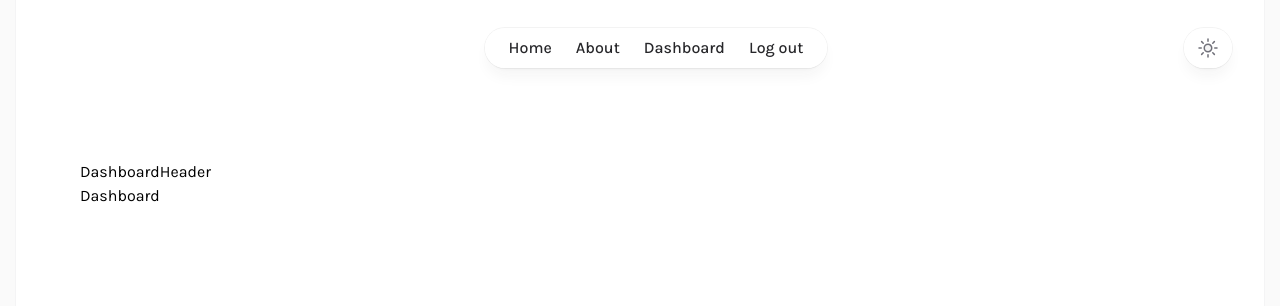
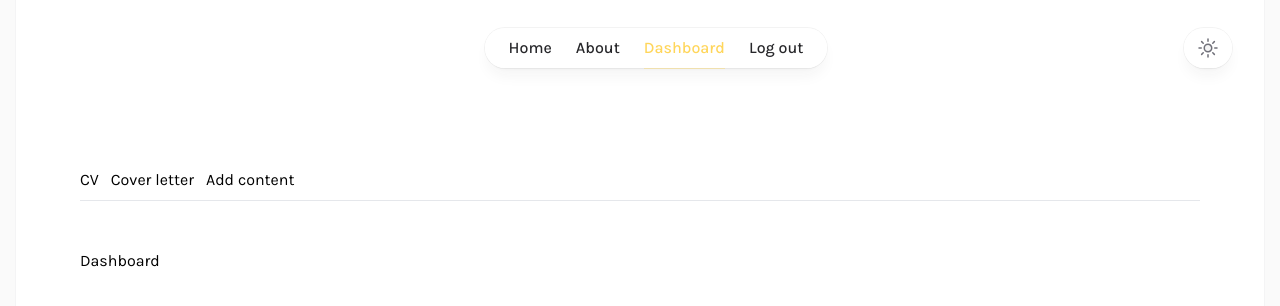
Before and after one commit to johanhanses/app-johanhanses.com, a Next.js app: page /dashboard in a window 1280 px wide. Shown: the top 306 px of the page. Built offline with nearby package versions, Linux system fonts and the light colour scheme; no server answers; sample sign-in values are in the browser's storage; a web font is replaced by a local one.

Commit message:
active link in desktop menu

```diff
--- a/src/app/cv/page.tsx
+++ /dev/null
@@ -1,3 +0,0 @@
-export default async function Cv() {
-  return <div>Cv</div>
-}
--- /dev/null
+++ b/src/app/dashboard/cover-letter/page.tsx
@@ -0,0 +1,3 @@
+export default function coverLetter() {
+  return <div>coverLetter</div>
+}
--- /dev/null
+++ b/src/app/dashboard/cv/page.tsx
@@ -0,0 +1,3 @@
+export default function Cv() {
+  return <div>Cv</div>
+}
--- /dev/null
+++ b/src/app/dashboard/layout.tsx
@@ -0,0 +1,10 @@
+import { DashboardHeader } from '@/components/DashboardHeader'
+
+export default function DashboardLayout({ children }: { children: React.ReactNode }) {
+  return (
+    <div>
+      <DashboardHeader />
+      <section className="py-12">{children}</section>
+    </div>
+  )
+}
--- a/src/app/dashboard/page.tsx
+++ b/src/app/dashboard/page.tsx
@@ -1,10 +1,3 @@
-import { DashboardHeader } from '@/components/DashboardHeader'
-
 export default function Dashboard() {
-  return (
-    <div>
-      <DashboardHeader />
-      Dashboard
-    </div>
-  )
+  return <div>Dashboard</div>
 }
--- a/src/components/DashboardHeader.tsx
+++ b/src/components/DashboardHeader.tsx
@@ -1,6 +1,7 @@
 'use client'
 
 import { useSession } from 'next-auth/react'
+import Link from 'next/link'
 import { useRouter } from 'next/navigation'
 import { useEffect } from 'react'
 
@@ -12,6 +13,38 @@ export const DashboardHeader = () => {
     if (status === 'unauthenticated') return router.push('/login')
   }, [router, status])
 
-  if (status === 'authenticated') return <div>DashboardHeader</div>
+  if (status === 'authenticated')
+    return (
+      <div>
+        <nav className="border-b py-2">
+          <ul className="flex gap-3">
+            <li>
+              <Link
+                href="/dashboard/cv"
+                className="hover:underline"
+              >
+                CV
+              </Link>
+            </li>
+            <li>
+              <Link
+                href="/dashboard/cover-letter"
+                className="hover:underline"
+              >
+                Cover letter
+              </Link>
+            </li>
+            <li>
+              <Link
+                href="#"
+                className="hover:underline"
+              >
+                Add content
+              </Link>
+            </li>
+          </ul>
+        </nav>
+      </div>
+    )
   return null
 }
--- a/src/components/Menu.tsx
+++ b/src/components/Menu.tsx
@@ -2,6 +2,7 @@
 
 import { signOut, useSession } from 'next-auth/react'
 import Link from 'next/link'
+import { usePathname } from 'next/navigation'
 import { MenuItems } from './Header'
 
 interface MenuProps {
@@ -10,6 +11,7 @@ interface MenuProps {
 
 export const Menu = ({ menuItems }: MenuProps) => {
   const { data: session } = useSession()
+  const pathname = usePathname()
 
   return (
     <nav className="hidden md:block">
@@ -18,9 +20,15 @@ export const Menu = ({ menuItems }: MenuProps) => {
           <li key={item.title}>
             <Link
               href={item.url}
-              className="block px-3 py-2 transition-colors duration-300 hover:text-yellow"
+              className={`relative block px-3 py-2 transition-colors duration-300 hover:text-yellow ${
+                pathname === item.url && 'text-yellow'
+              }`}
             >
-              {item.title}
+              {pathname === item.url ? (
+                <span className="border-b border-yellow/40 pb-[11px]">{item.title}</span>
+              ) : (
+                <>{item.title}</>
+              )}
             </Link>
           </li>
         ))}
@@ -28,9 +36,15 @@ export const Menu = ({ menuItems }: MenuProps) => {
           {!session ? (
             <Link
               href="/login"
-              className="block px-3 py-2 transition-colors duration-300 hover:text-yellow"
+              className={`relative block px-3 py-2 transition-colors duration-300 hover:text-yellow ${
+                pathname === '/login' && 'text-yellow'
+              }`}
             >
-              Log in
+              {pathname === '/login' ? (
+                <span className="border-b border-yellow/40 pb-[11px]">Log in</span>
+              ) : (
+                <>Log in</>
+              )}
             </Link>
           ) : (
             <button
```
Also changed, not shown: 1 other file (tests, documents, lock files or other folders).
